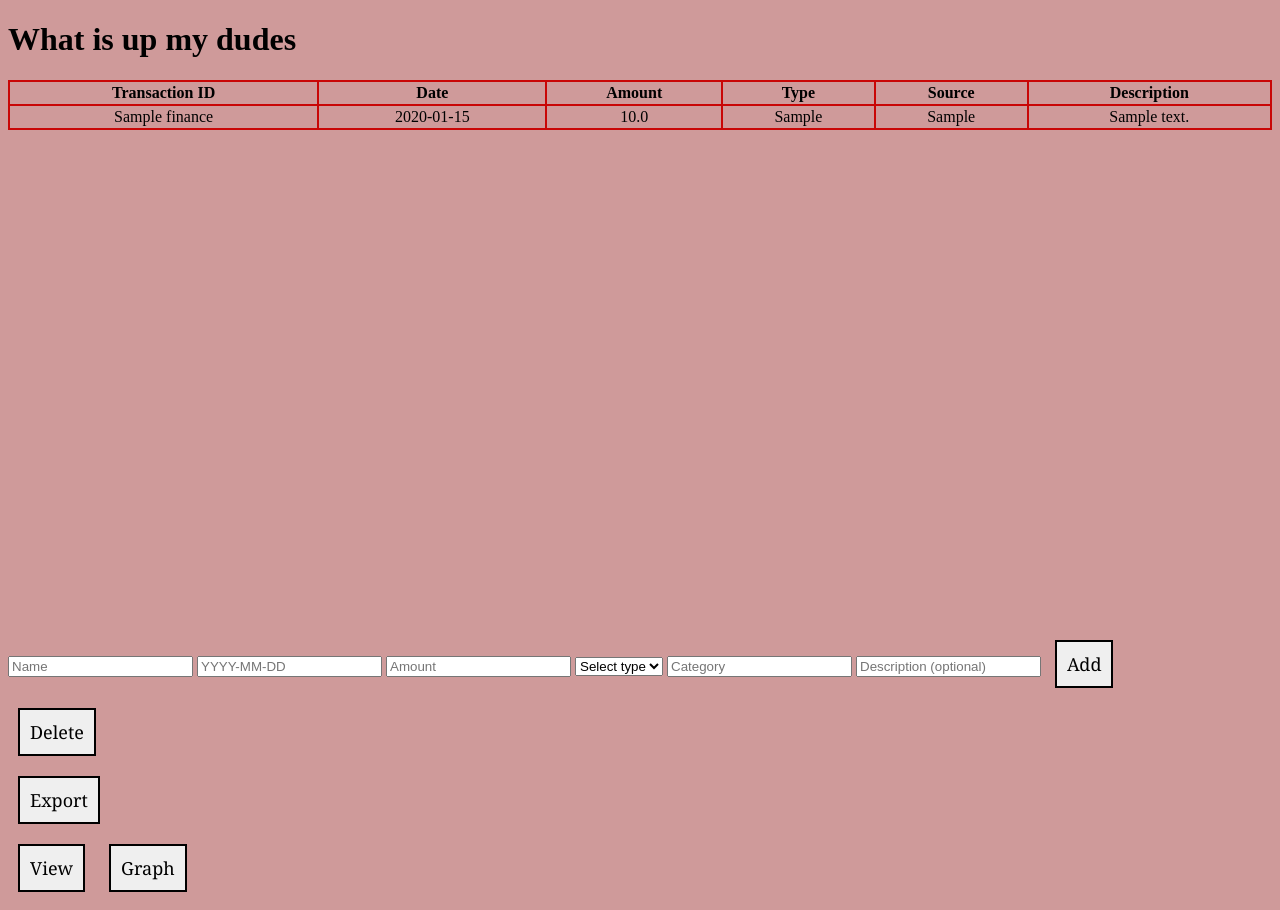
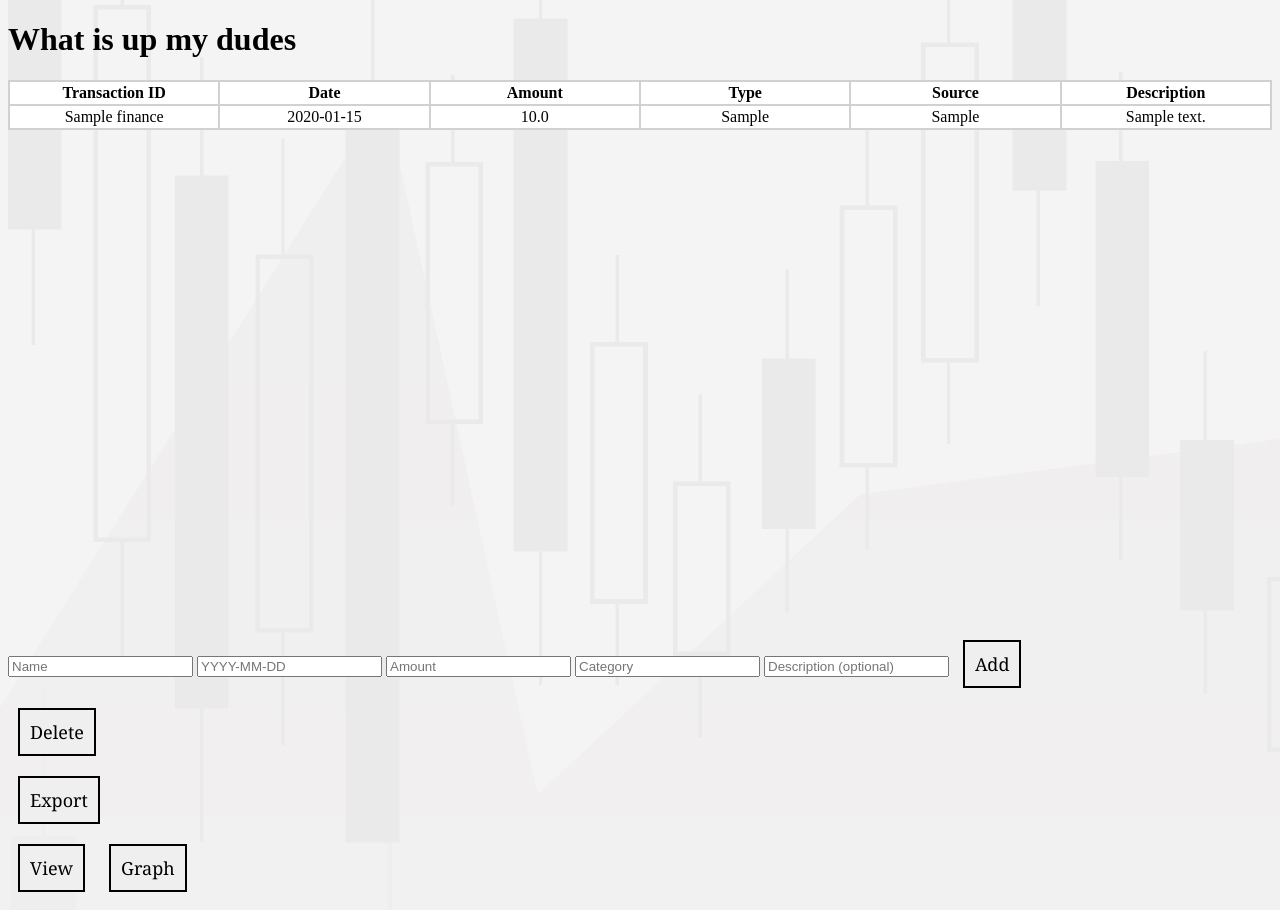
Before and after one commit to gurrajbains/FinanceProject, a Flask app: page / in a window 1280 px wide. Run offline with Flask 3, Linux system fonts and the light colour scheme; tables that the repository leaves empty hold one stand-in row (values such as "Sample post").

Commit message:
Implement toolbar and tables as wrappers

```diff
--- a/app.py
+++ b/app.py
@@ -13,7 +13,7 @@ def add():
     name = request.form["name"].strip()
     date = request.form["date"].strip()
     amount = float(request.form["amount"])
-    ttype = request.form["ttype"].strip().lower()
+    ttype = "income"
     category = request.form["category"].strip()
     description = request.form.get("description", "").strip()
 
--- a/finance.csv
+++ b/finance.csv
@@ -1 +1,4 @@
 Name,Date,Amount,Type,Category,Description
+Gurraj Bains,2006-09-23,12221.0,income,Job,Weekly Salary
+Gurraj Bains,2006-09-23,12221.0,income,Job,Weekly Salary
+Gurraj Bains,2006-09-23,12221.0,income,Job,Weekly Salary
--- a/templates/index.html
+++ b/templates/index.html
@@ -1,27 +1,58 @@
 <!DOCTYPE html>
 <html>
 <head>
-<style>
+<style> body{
+    background-image:url("{{ url_for('static', filename='background.jpg') }}");
+    url("{{ url_for('static', filename='background.jpg') }}");
+}
+toobar {
+    position: sticky;
+    justify-content: center;
+    margin-top: 20px;
+   }
+.table-container {
+    max-height: 3000px;
+    overflow-y: auto;
+}
+table {
+    table-layout: fixed;
+    width: 100%;
+}
+
+td, th {
+    word-wrap: break-word;
+}
+
+
+thead th {
+    position: sticky;
+    top: 0;
+    background: rgb(218, 204, 204);
+    z-index: 1;
+}
 
 table,th,td{
-    border: 2px solid rgb(201, 6, 6);
+    border: 2px solid rgb(209, 209, 209);
     padding:2px;
     border-collapse: collapse;
     text-align: center;
-    background-color: rgb(207, 154, 154);
+    background-color: rgb(255, 255, 255);
     margin-bottom:500px;
 }
+</style>
+
+<style>
+
 </style>
 <title>Finance Manager</title>
 
 </head>
 
-<body style="background-color: rgb(207, 154, 154);">
+<body style="background-color: rgb(255, 255, 255);">
     <h1>What is up my dudes</h1>
-
-
+<div class = "table-containment">
 <table border=5 frame=red rules=rows, width = 100% text-align = center>
-    <tr style="border-bottom: 1px solid #ff0000;">
+    <tr style="border-bottom: 1px solid #ffffff;">
         <th> Transaction ID </th>
          <th> Date </th>
         <th> Amount </th>
@@ -37,8 +68,10 @@ table,th,td{
       {% endfor %}
     </tbody>
 
-</table>
-<style >
+</table></div>
+
+<div class= "toolbar">
+    <style>
 button  {
     border:  2px solid black;
     padding: 10px;
@@ -59,11 +92,6 @@ button  {
 
   <input type="number" name="amount" step="0.01" placeholder="Amount" required>
 
-  <select name="ttype" required>
-    <option value="">Select type</option>
-    <option value="income">income</option>
-    <option value="expense">expense</option>
-  </select>
 
   <input type="text" name="category" placeholder="Category" required>
 
@@ -81,6 +109,7 @@ button  {
     <button>View</button>
 
     <button>Graph</button>
+</div>
 
 
 
```
Also changed, not shown: static/background.jpg (added).
